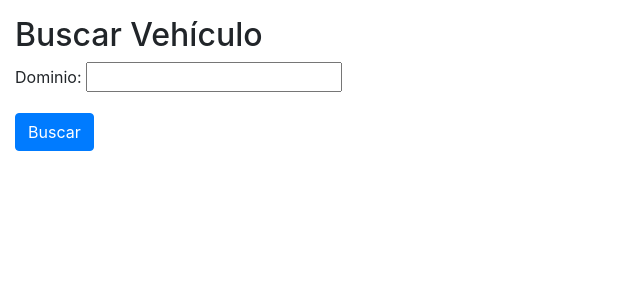
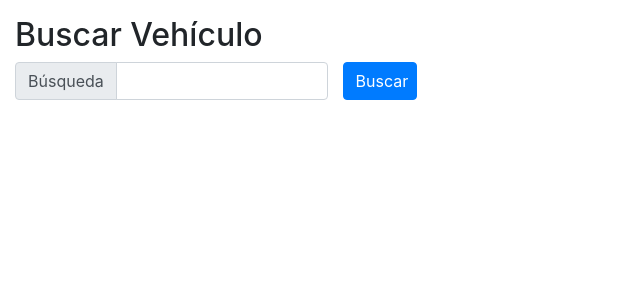
Before and after one commit to danteturcutto75/Tercera_pre-entrega_Turcutto, a Django app: page /vehiculos/buscar/ in a window 1280 px wide. Shown: the part 56-356 px from the top of the page, without its empty margins (0-640 px from the left). Run offline with Django 4.2, Linux system fonts and the light colour scheme; some libraries are stand-ins or nearby versions.

Commit message:
últimos cambios

```diff
--- a/Taller/vehiculos/forms.py
+++ b/Taller/vehiculos/forms.py
@@ -8,4 +8,4 @@ class VehiculoForm(forms.ModelForm):
 
 
 class BusquedaForm(forms.Form):
-    dominio = forms.CharField(max_length=10)
+    busqueda = forms.CharField(max_length=10)
--- a/Taller/vehiculos/templates/buscar_vehiculo.html
+++ b/Taller/vehiculos/templates/buscar_vehiculo.html
@@ -4,7 +4,18 @@
 <h2>Buscar Vehículo</h2>
 <form method="post">
     {% csrf_token %}
-    {{ form.as_p }}
-    <button type="submit" class="btn btn-primary">Buscar</button>
+    <div class="row m-0 p-0">
+        <div class="col-3 m-0 p-0">
+            <div class="input-group mb-3">
+            <div class="input-group-prepend">
+              <span class="input-group-text" id="buscar">Búsqueda</span>
+            </div>
+            <input type="text" class="form-control" aria-label="busqueda" aria-describedby="busqueda" name="busqueda"/>
+          </div>
+        </div>
+        <div class="col-1">
+            <button type="submit" class="btn btn-primary w-100">Buscar</button>
+        </div>
+    </div>
 </form>
 {% endblock %}
--- a/Taller/vehiculos/views.py
+++ b/Taller/vehiculos/views.py
@@ -2,6 +2,7 @@ from django.shortcuts import render, get_object_or_404, redirect
 from .models import Marca, Modelo, Vehiculo
 from .forms import VehiculoForm, BusquedaForm
 from django.http import JsonResponse
+from django.db.models import Q
 
 def agregar_vehiculo(request):
 
@@ -61,8 +62,13 @@ def buscar_vehiculo(request):
     if request.method == 'POST':
         form = BusquedaForm(request.POST)
         if form.is_valid():
-            dominio = form.cleaned_data['dominio']
-            resultados = Vehiculo.objects.filter(dominio=dominio)
+            busqueda = form.cleaned_data['busqueda']
+            resultados = Vehiculo.objects.filter(dominio=busqueda)
+            resultados = Vehiculo.objects.filter(
+                Q(dominio__icontains=busqueda) |
+                Q(marca__nombre__icontains=busqueda) |
+                Q(modelo__nombre__icontains=busqueda)
+            )
             return render(request, 'resultados_busqueda.html', {'resultados': resultados})
     else:
         form = BusquedaForm()
```
Also changed, not shown: Taller/vehiculos/templates/lista_vehiculos.html (+8 -5 lines).
